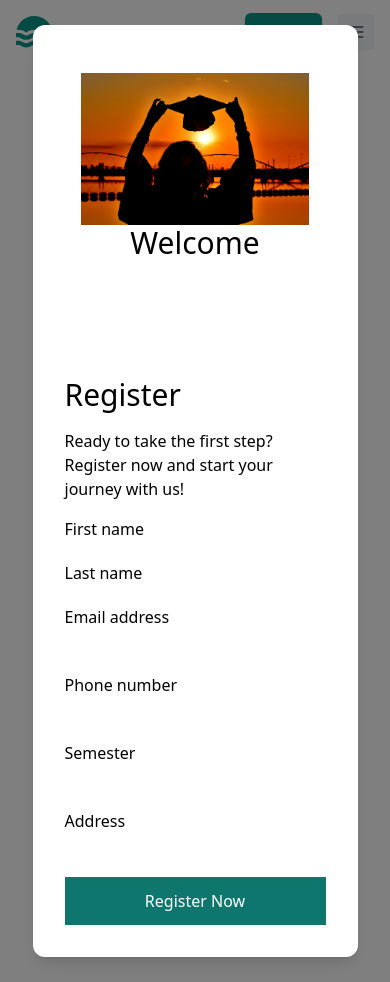
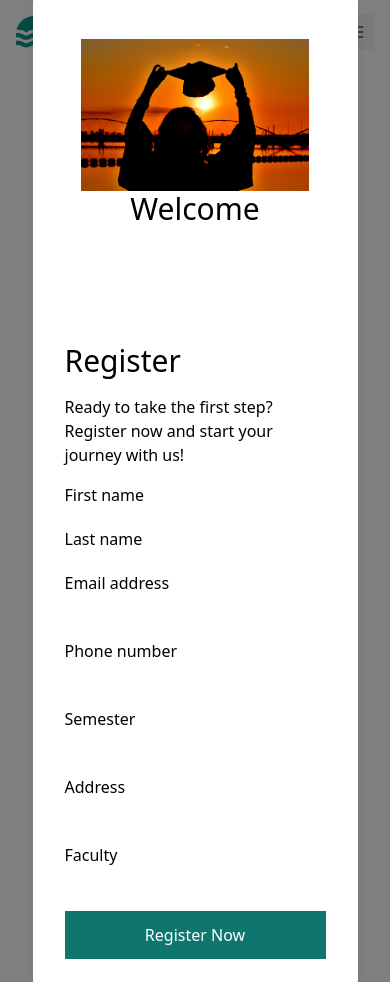
Before and after one commit to peppermintss/CMS, a Django app: page /register/ in a window 390 px wide. Run offline with Django 4.2, Linux system fonts and the light colour scheme; some libraries are stand-ins or nearby versions.

Commit message:
Changed phone number validation , no country code

```diff
--- a/account/forms.py
+++ b/account/forms.py
@@ -16,4 +16,4 @@
 
     class Meta:
         model = Account
-        fields = ['email','password1','password2',"first_name","last_name","semester","phone_number","address"]
+        fields = ['email','password1','password2',"first_name","last_name","semester","phone_number","address","faculty"]
--- a/account/models.py
+++ b/account/models.py
@@ -1,6 +1,6 @@
 from django.db import models
 from django.contrib.auth.models import AbstractUser
-from phonenumber_field.modelfields import PhoneNumberField
+
 
 #This model probably needs more data that you have forgotten. Just remembered and added 1 hello? Make sure to
 #update admin.py if u chage things here
@@ -8,7 +8,7 @@
 class Account(AbstractUser):
     address = models.CharField(max_length=150,null=True,blank=True)
     semester = models.IntegerField(null=True,blank=True)
-    phone_number = PhoneNumberField(blank=True)
+    phone_number = models.CharField(max_length=10)
     faculty= models.CharField(max_length=50)
 
     USERNAME_FIELD = 'username'
--- a/account/templates/register.html
+++ b/account/templates/register.html
@@ -49,6 +49,11 @@
                 {{form.address.label}}
                 {{form.address}}
               </div>
+              <div class="mt-5">
+                {{form.faculty.label}}
+                {{form.faculty}}
+              </div>
+
 
               <div class="mt-5">
                 <button _= "on click trigger closeModal" hx-post="/add_student/" hx-target="body" class="w-full bg-teal-700 hover:bg-teal-600 py-3 text-center text-white">Register Now</button>
--- a/account/views.py
+++ b/account/views.py
@@ -54,7 +54,7 @@
             student.save()
             student_group = Group.objects.get(name="student")
             student.groups.add(student_group)
-            return redirect("home-page")
+            return redirect("dashboard")
         else:
             print (form.errors)
     context = {'form':form}
```
Also changed, not shown: account/migrations/0005_alter_account_phone_number.py (added).
